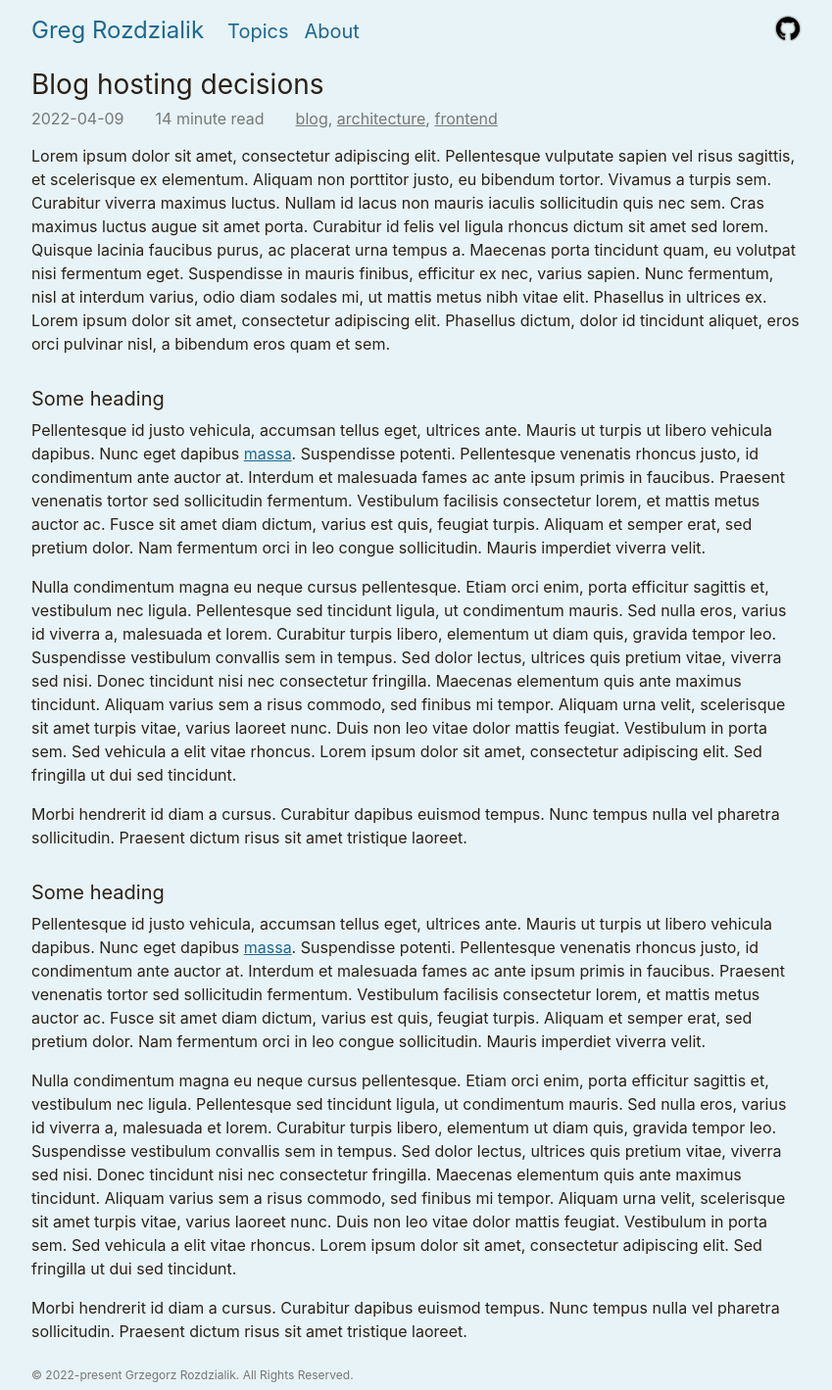
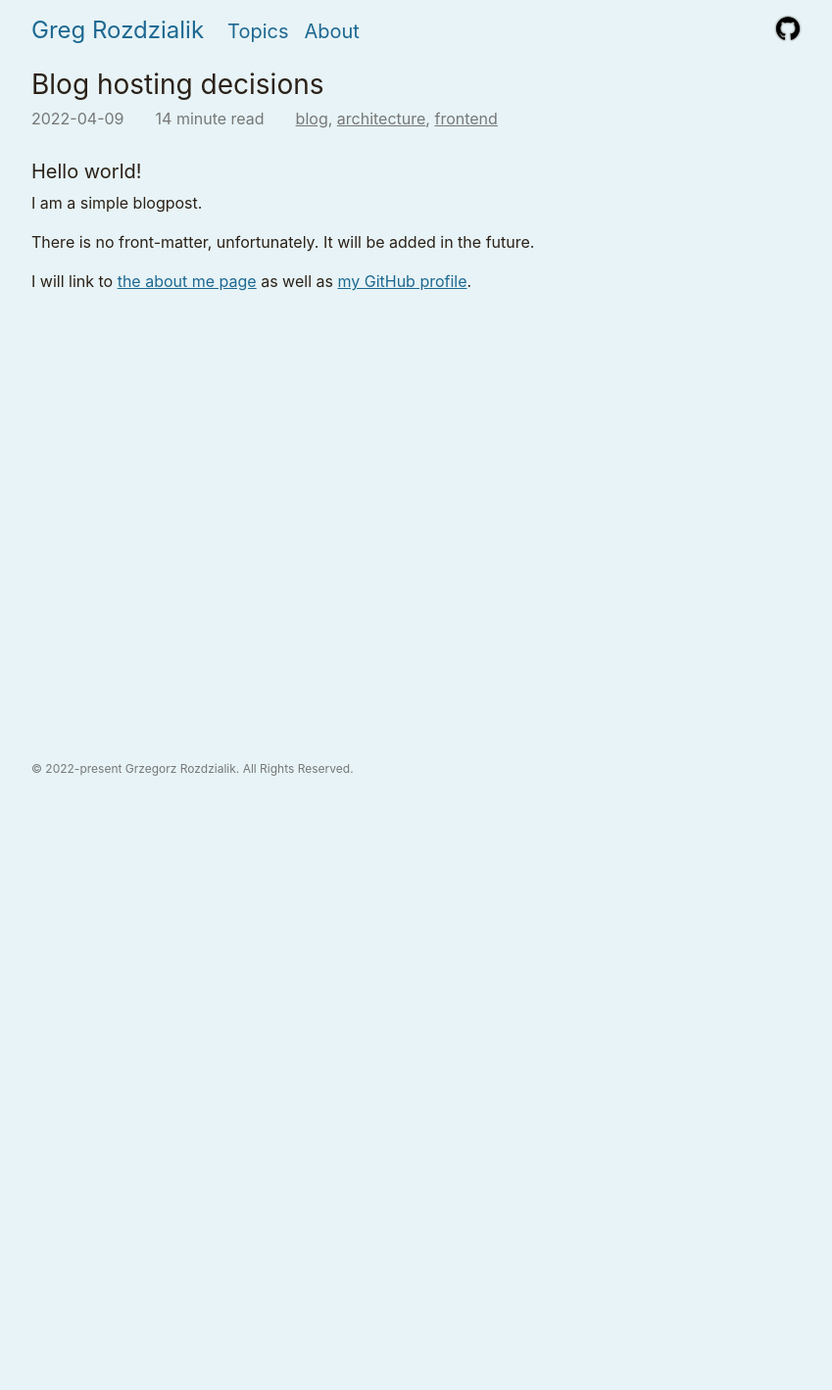
Before and after one commit to Gelio/blog, a Next.js app: page /article/blog-hosting-decisions in a window 1280 px wide. Shown: the whole page at 98% size, without its empty margins (216-1065 px from the left). After the commit the page ends 800 px from the top, so only its background shows below. Built offline with nearby package versions, Linux system fonts and the light colour scheme.

Commit message:
feat(posts): display a blog post in MDX
The blog post only contains basic MDX. It only links to a static post.
There is no post-by-slug resolution. It does not support frontmatter.

```diff
--- /dev/null
+++ b/content/2022/06/11-simple-post.mdx
@@ -0,0 +1,8 @@
+## Hello world!
+
+I am a simple blogpost.
+
+There is no front-matter, unfortunately. It will be added in the future.
+
+I will link to [the about me page](/about) as well as [my GitHub
+profile](https://github.com/Gelio).
--- a/pages/article/[slug].tsx
+++ b/pages/article/[slug].tsx
@@ -8,6 +8,7 @@ import {
   StyledArticleSectionHeading,
 } from "../../components/ArticlePage";
 import { Layout } from "../../components/Layout";
+import Post from "../../content/2022/06/11-simple-post.mdx";
 
 const ArticlePage = () => {
   return (
@@ -21,104 +22,22 @@ const ArticlePage = () => {
         />
 
         <StyledArticleSection>
-          <StyledArticleParagraph>
-            Lorem ipsum dolor sit amet, consectetur adipiscing elit.
-            Pellentesque vulputate sapien vel risus sagittis, et scelerisque ex
-            elementum. Aliquam non porttitor justo, eu bibendum tortor. Vivamus
-            a turpis sem. Curabitur viverra maximus luctus. Nullam id lacus non
-            mauris iaculis sollicitudin quis nec sem. Cras maximus luctus augue
-            sit amet porta. Curabitur id felis vel ligula rhoncus dictum sit
-            amet sed lorem. Quisque lacinia faucibus purus, ac placerat urna
-            tempus a. Maecenas porta tincidunt quam, eu volutpat nisi fermentum
-            eget. Suspendisse in mauris finibus, efficitur ex nec, varius
-            sapien. Nunc fermentum, nisl at interdum varius, odio diam sodales
-            mi, ut mattis metus nibh vitae elit. Phasellus in ultrices ex. Lorem
-            ipsum dolor sit amet, consectetur adipiscing elit. Phasellus dictum,
-            dolor id tincidunt aliquet, eros orci pulvinar nisl, a bibendum eros
-            quam et sem.
-          </StyledArticleParagraph>
-        </StyledArticleSection>
-
-        <StyledArticleSection>
-          <StyledArticleSectionHeading>
-            Some heading
-          </StyledArticleSectionHeading>
-          <StyledArticleParagraph>
-            Pellentesque id justo vehicula, accumsan tellus eget, ultrices ante.
-            Mauris ut turpis ut libero vehicula dapibus. Nunc eget dapibus{" "}
-            <Link href="/abc" passHref>
-              <StyledArticleParagraphLink>massa</StyledArticleParagraphLink>
-            </Link>
-            . Suspendisse potenti. Pellentesque venenatis rhoncus justo, id
-            condimentum ante auctor at. Interdum et malesuada fames ac ante
-            ipsum primis in faucibus. Praesent venenatis tortor sed sollicitudin
-            fermentum. Vestibulum facilisis consectetur lorem, et mattis metus
-            auctor ac. Fusce sit amet diam dictum, varius est quis, feugiat
-            turpis. Aliquam et semper erat, sed pretium dolor. Nam fermentum
-            orci in leo congue sollicitudin. Mauris imperdiet viverra velit.
-          </StyledArticleParagraph>
-          <StyledArticleParagraph>
-            Nulla condimentum magna eu neque cursus pellentesque. Etiam orci
-            enim, porta efficitur sagittis et, vestibulum nec ligula.
-            Pellentesque sed tincidunt ligula, ut condimentum mauris. Sed nulla
-            eros, varius id viverra a, malesuada et lorem. Curabitur turpis
-            libero, elementum ut diam quis, gravida tempor leo. Suspendisse
-            vestibulum convallis sem in tempus. Sed dolor lectus, ultrices quis
-            pretium vitae, viverra sed nisi. Donec tincidunt nisi nec
-            consectetur fringilla. Maecenas elementum quis ante maximus
-            tincidunt. Aliquam varius sem a risus commodo, sed finibus mi
-            tempor. Aliquam urna velit, scelerisque sit amet turpis vitae,
-            varius laoreet nunc. Duis non leo vitae dolor mattis feugiat.
-            Vestibulum in porta sem. Sed vehicula a elit vitae rhoncus. Lorem
-            ipsum dolor sit amet, consectetur adipiscing elit. Sed fringilla ut
-            dui sed tincidunt.
-          </StyledArticleParagraph>
-          <StyledArticleParagraph>
-            Morbi hendrerit id diam a cursus. Curabitur dapibus euismod tempus.
-            Nunc tempus nulla vel pharetra sollicitudin. Praesent dictum risus
-            sit amet tristique laoreet.
-          </StyledArticleParagraph>
-        </StyledArticleSection>
-
-        <StyledArticleSection>
-          <StyledArticleSectionHeading>
-            Some heading
-          </StyledArticleSectionHeading>
-          <StyledArticleParagraph>
-            Pellentesque id justo vehicula, accumsan tellus eget, ultrices ante.
-            Mauris ut turpis ut libero vehicula dapibus. Nunc eget dapibus{" "}
-            <Link href="/abc" passHref>
-              <StyledArticleParagraphLink>massa</StyledArticleParagraphLink>
-            </Link>
-            . Suspendisse potenti. Pellentesque venenatis rhoncus justo, id
-            condimentum ante auctor at. Interdum et malesuada fames ac ante
-            ipsum primis in faucibus. Praesent venenatis tortor sed sollicitudin
-            fermentum. Vestibulum facilisis consectetur lorem, et mattis metus
-            auctor ac. Fusce sit amet diam dictum, varius est quis, feugiat
-            turpis. Aliquam et semper erat, sed pretium dolor. Nam fermentum
-            orci in leo congue sollicitudin. Mauris imperdiet viverra velit.
-          </StyledArticleParagraph>
-          <StyledArticleParagraph>
-            Nulla condimentum magna eu neque cursus pellentesque. Etiam orci
-            enim, porta efficitur sagittis et, vestibulum nec ligula.
-            Pellentesque sed tincidunt ligula, ut condimentum mauris. Sed nulla
-            eros, varius id viverra a, malesuada et lorem. Curabitur turpis
-            libero, elementum ut diam quis, gravida tempor leo. Suspendisse
-            vestibulum convallis sem in tempus. Sed dolor lectus, ultrices quis
-            pretium vitae, viverra sed nisi. Donec tincidunt nisi nec
-            consectetur fringilla. Maecenas elementum quis ante maximus
-            tincidunt. Aliquam varius sem a risus commodo, sed finibus mi
-            tempor. Aliquam urna velit, scelerisque sit amet turpis vitae,
-            varius laoreet nunc. Duis non leo vitae dolor mattis feugiat.
-            Vestibulum in porta sem. Sed vehicula a elit vitae rhoncus. Lorem
-            ipsum dolor sit amet, consectetur adipiscing elit. Sed fringilla ut
-            dui sed tincidunt.
-          </StyledArticleParagraph>
-          <StyledArticleParagraph>
-            Morbi hendrerit id diam a cursus. Curabitur dapibus euismod tempus.
-            Nunc tempus nulla vel pharetra sollicitudin. Praesent dictum risus
-            sit amet tristique laoreet.
-          </StyledArticleParagraph>
+          <Post
+            components={{
+              a: (props) =>
+                props.href ? (
+                  <Link href={props.href} passHref>
+                    <StyledArticleParagraphLink {...props} />
+                  </Link>
+                ) : (
+                  (() => {
+                    throw new Error("Link does not have a href");
+                  })()
+                ),
+              p: StyledArticleParagraph,
+              h2: StyledArticleSectionHeading,
+            }}
+          />
         </StyledArticleSection>
       </StyledArticleContainer>
     </Layout>
```
